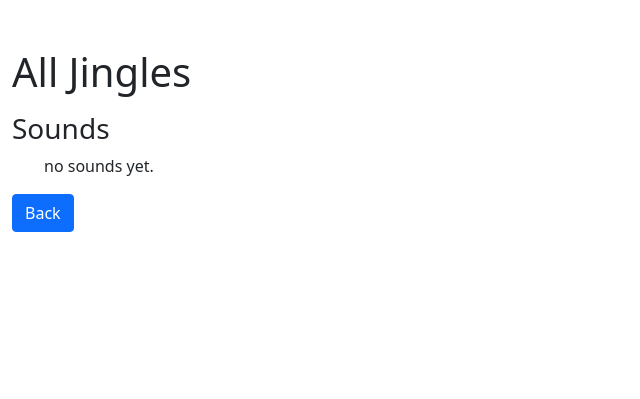
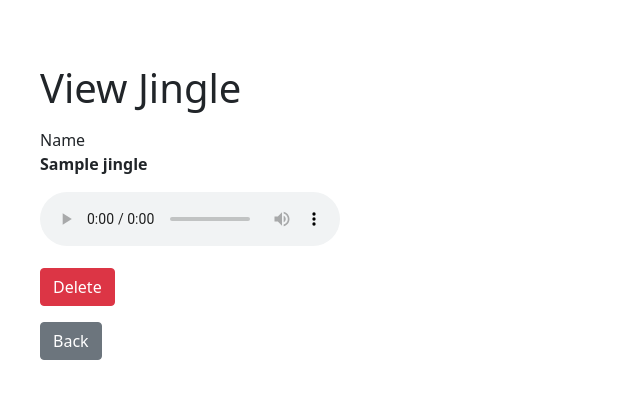
Before and after one commit to nkrumahinc/clever-bell-web, a PHP site: template views/Jingle/read.php in a window 1280 px wide. Shown: the top 399 px of the page, without its empty margins (0-640 px from the left). Run offline with PHP 8.4, Linux system fonts and the light colour scheme; the template is opened without the code that fills it: most values are stand-ins (such as "Sample title", 1, 10 or a date in 2020).

Commit message:
ui: shipping

```diff
--- a/index.php
+++ b/index.php
@@ -84,6 +84,11 @@ Route::add('/jingle/delete/([0-9]*)', function ($id) {
     View::jingleHome();
 });
 
+Route::add('/jingle/view/([0-9]*)', function ($id) {
+    Jingle::get($id);
+    View::jingleRead($id);
+});
+
 Route::add(
     '/jingle',
     function () {
@@ -93,8 +98,4 @@ Route::add(
     'post'
 );
 
-Route::add('/foo/([0-9]*)/([0-9]*)', function ($var1, $var2) {
-    echo 'foo ' . $var1 . ' ' . $var2;
-});
-
 Route::run('/');
--- a/php/Jingle.php
+++ b/php/Jingle.php
@@ -15,6 +15,12 @@ class Jingle
             }
         }
         return $jingles;
+    }
+
+    public static function get($id)
+    {
+        $jingles = self::getAll();
+        return $jingles[$id];
     }
 
     public static function delete($id)
--- a/php/Schedule.php
+++ b/php/Schedule.php
@@ -19,9 +19,7 @@ class Schedule
 
     public static function delete($index)
     {
-        // $schedule = Csv::getSchedule($index);
         Csv::deleteSchedule($index);
-        // include('views/schedule/delete.php');
     }
 
     public static function duplicate($index)
--- a/php/View.php
+++ b/php/View.php
@@ -34,8 +34,9 @@ class View
         include('views/schedule/create.php');
     }
 
-    public static function jingleRead()
+    public static function jingleRead($id)
     {
+        $jingle = Jingle::get($id);
         include('views/jingle/read.php');
     }
 }
--- a/timetable.csv
+++ /dev/null
@@ -1,4 +0,0 @@
-prep,10:48,Wednesday,21 Pilots - Truce.mp3
-chapel time,10:50,Everyday,al1.mp3
-party time,11:04,,al1.mp3
-breakfast,10:40,Everyday,21 Pilots - Truce.mp3
--- a/views/Jingle/read.php
+++ b/views/Jingle/read.php
@@ -7,36 +7,63 @@
     <meta name="viewport" content="width=device-width, initial-scale=1.0">
     <link rel="stylesheet" href="/css/bootstrap.min.css">
     <link rel="stylesheet" href="/css/styles.css">
-    <script src="js/jquery-3.6.0.min.js" crossorigin="anonymous"></script>
-    <title>CleverBell Editor : All Jingles</title>
+    <title>CleverBell Editor : View Jingle</title>
 </head>
 
 <body>
     <div class="wrapper">
         <div class="container-fluid">
-            <div class="row">
+            <div class="row m-3">
                 <div class="col-md-12">
-                    <h1 class="mt-5 mb-3">All Jingles</h1>
-                    <h3>Sounds</h3>
-                    <ul>
-                        <?php
-                        $jingles = Jingle::getAll();
-                        foreach ($jingles as $jingle) {
-                            echo "<li>" . $jingle . "</li>";
-                        }
-                        if (sizeof($jingles) == 0) {
-                            echo "no sounds yet.";
-                        }
-                        ?>
-                    </ul>
-                    <p><a href="/" class="btn btn-primary">Back</a></p>
+                    <h1 class="mt-5 mb-3">View Jingle</h1>
+                    <div class="form-group">
+                        <label>Name</label>
+                        <p><b><?php echo $jingle; ?></b></p>
+                    </div>
+                    <div class="form-group">
+                        <!-- <label>Play</label> -->
+                        <p><audio controls>
+                                <source src="/jingles/<?php echo $jingle ?>">
+                                Your browser does not support the audio element.
+                            </audio></p>
+                    </div>
+
+                    <p>
+                        <button type="button" class="btn btn-danger modalbutton" data-toggle="modal" data-target="#deleteModalCenter">
+                            Delete
+                        </button>
+                    </p>
+                    <p><a href="/jingle" class="btn btn-secondary">Back</a></p>
                 </div>
             </div>
         </div>
     </div>
+
+    <!-- Delete Modal -->
+    <div class="modal fade" id="deleteModalCenter" tabindex="-1" role="dialog" aria-labelledby="deleteModalCenterTitle" aria-hidden="true">
+        <div class="modal-dialog modal-dialog-centered" role="document">
+            <div class="modal-content">
+                <div class="modal-header">
+                    <h5 class="modal-title" id="deleteModalLongTitle">Are You Sure?</h5>
+                    <button type="button" class="close" data-dismiss="modal" aria-label="Close">
+                        <span aria-hidden="true">&times;</span>
+                    </button>
+                </div>
+                <div class="modal-body">
+                    Are you sure you want to delete this schedule?
+                </div>
+                <div class="modal-footer">
+                    <button type="button" class="btn btn-secondary modaldismiss" data-dismiss="modal">No</button>
+                    <a class="btn btn-danger" href="/jingle/delete/<?php echo $id ?>">Delete</a>
+                </div>
+            </div>
+        </div>
+    </div>
+
     <script src="/js/jquery-3.6.0.min.js"></script>
     <script src="/js/bootstrap.min.js"></script>
     <script src="/js/bootstrap.bundle.min.js"></script>
+    <script src="/js/script.js"></script>
 </body>
 
 </html>
--- a/views/schedule/home.php
+++ b/views/schedule/home.php
@@ -53,6 +53,7 @@
                     <th>
                         Sound
                     </th>
+                    <th></th>
                 </tr>
             </thead>
     ";
@@ -64,6 +65,7 @@
                 <td>$schedule[1]</td>
                 <td>$schedule[2]</td>
                 <td>$schedule[3]</td>
+                <td><button type=\"button\" class=\"btn\">More</button></td>
 
             </tr>
         ";
```
Also changed, not shown: views/Jingle/home.php (+29 -5 lines).
